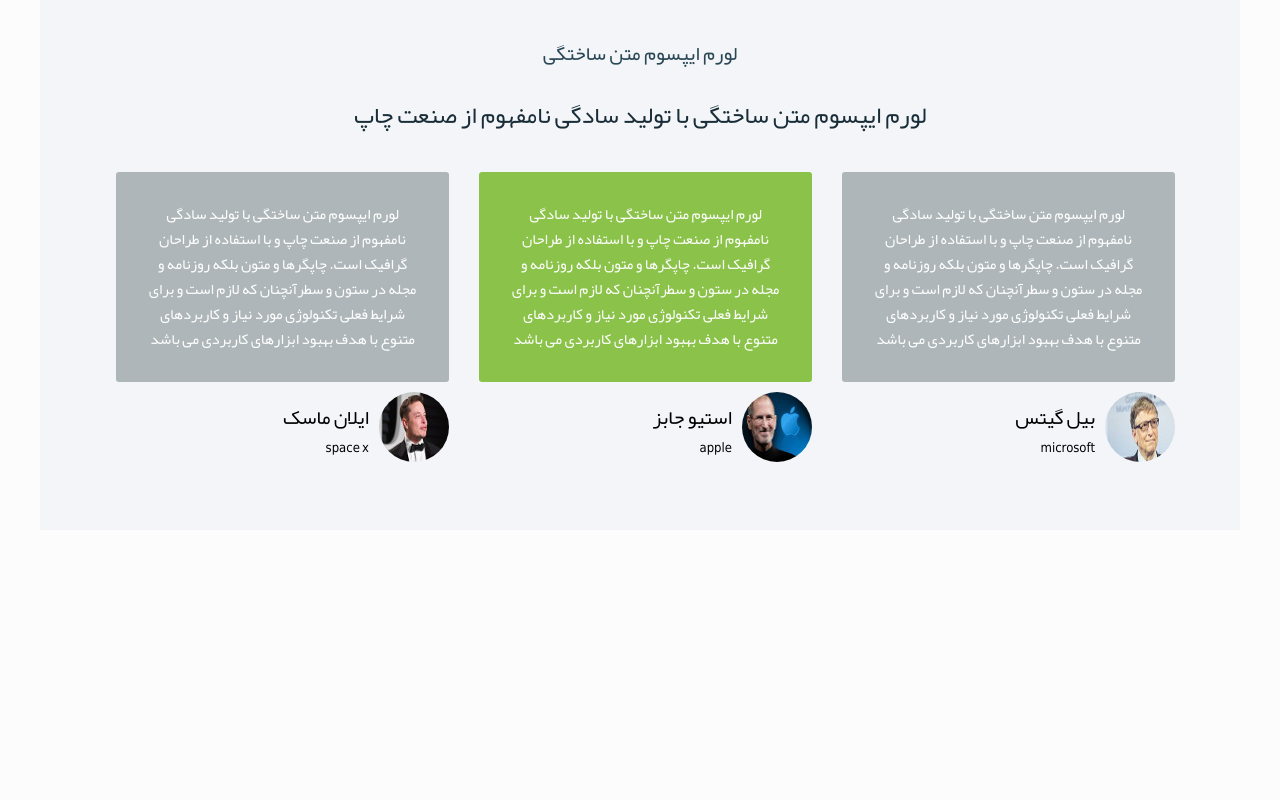
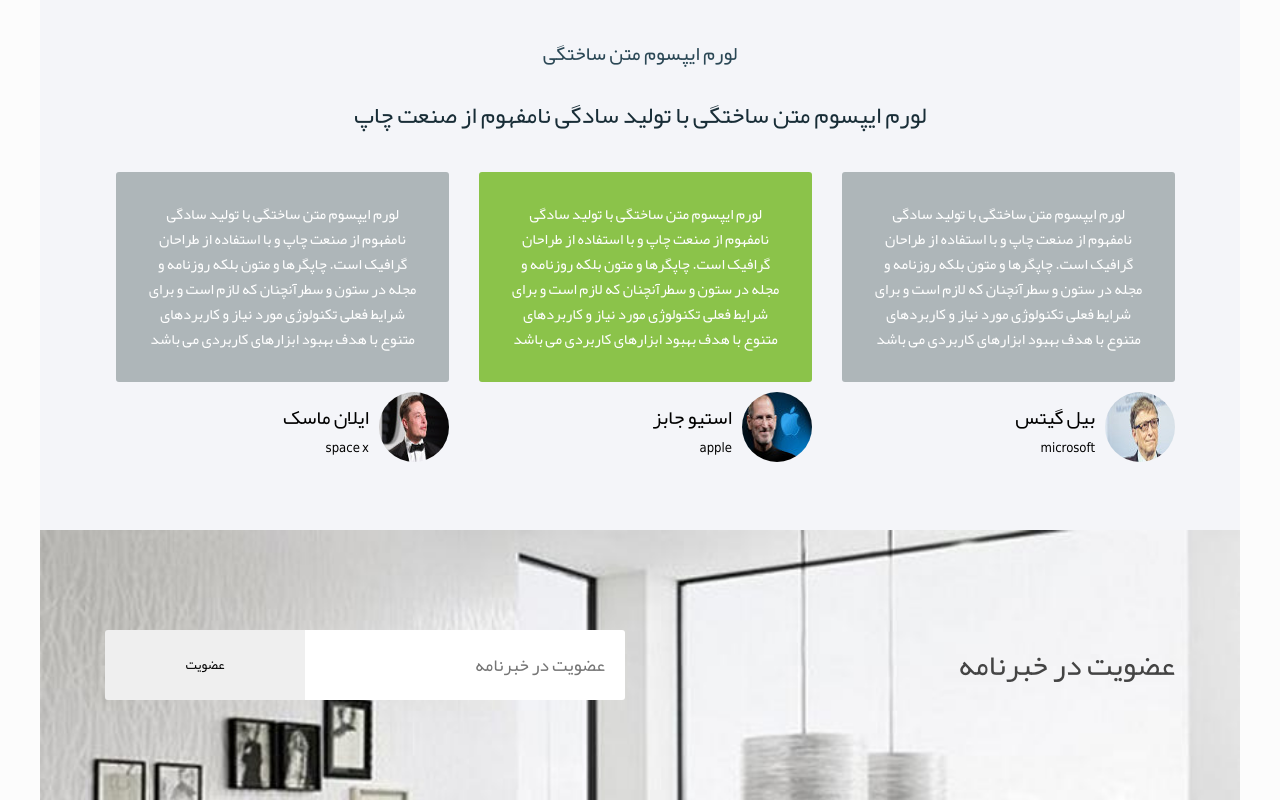
Before and after one commit to keyhan-va/html_first_project, a plain HTML site: page index.html in a window 1280 px wide. Shown: the part 1174-1974 px from the top of the page. Before the commit the page ends 1704 px from the top, so only its background shows below. Drawn offline with Linux system fonts and the light colour scheme.

Commit message:
complete submit in newsletter

```diff
--- a/index.html
+++ b/index.html
@@ -163,6 +163,24 @@
       </div>
 
     </div>
+
+    <div id=newsletter>
+      <div class="newsletter">
+        <div class="container">
+          <div class="half">
+            <div class="title_newsletter">
+              عضویت در خبرنامه
+            </div>
+          </div>
+          <div class="half">
+            <form action="">
+              <input type="text" placeholder="عضویت در خبرنامه" >
+              <input type="submit" value="عضویت">
+            </form>
+          </div>
+        </div>
+      </div>
+    </div>
   </div>
 
 </body>
--- a/style.css
+++ b/style.css
@@ -64,7 +64,11 @@ body {
   font-size: 14px;
 }
 
-*{
+input, textarea, button, select {
+  font-family: "Yekan";
+}
+
+* {
   box-sizing: border-box;
   -webkit-box-sizing: border-box;
   -moz-box-sizing: border-box;
@@ -93,6 +97,12 @@ a {
   margin: 0 auto;
 }
 
+.half {
+  width: 50%;
+  float: right;
+  padding: 0 15px;
+}
+
 .pull-right {
   float: right;
 }
@@ -101,18 +111,17 @@ a {
   float: left;
 }
 
-
-.area-title{
-	text-align: center;
+.area-title {
+  text-align: center;
 }
 
-.area-title h2{
+.area-title h2 {
   margin-bottom: 10px;
-	font-size: 20px;
+  font-size: 20px;
   color: #2a4755
 }
 
-.area-title p{
+.area-title p {
   font-size: 24px;
   padding: 30px 0;
   color: #182d37;
@@ -166,103 +175,141 @@ a {
 .gallery .gallery-item {
   width: 25%;
   float: right;
-
 }
 
 .gallery .gallery-item img {
-
   float: right;
 }
+
 .team {
   width: 100%;
   float: right;
-	padding: 30px 0;
-	background: #fff;
+  padding: 30px 0;
+  background: #fff;
 }
 
-.team .team-details{
+.team .team-details {
   width: 33.33%;
   float: right;
   padding: 15px;
-
 }
 
-.team .team-details img{
-  float: right;s
-  border-top-left-radius: 3px;
+.team .team-details img {
+  float: right;
+  s border-top-left-radius: 3px;
   border-top-right-radius: 3px;
 }
 
-
-
-.team .team-details .team-content{
+.team .team-details .team-content {
   padding: 25px;
   background: #f4f5f9;
   float: right;
   line-height: 25px;
   border-bottom-left-radius: 3px;
   border-bottom-right-radius: 3px;
-
 }
 
-.team .team-details .team-content h2{
+.team .team-details .team-content h2 {
   margin-bottom: 1opx;
   font-size: 13 px;
   color: #8bc34a;
 }
 
-.team .team-details .team-content p{
+.team .team-details .team-content p {
   text-align: justify;
   font-size: 16px;
   color: #555;
 }
 
-.customer{
+.customer {
   width: 100%;
   float: right;
   padding: 50px 0;
   background: #f4f5f9;
 }
 
-
-.customer .item{
-  width:  33%;
+.customer .item {
+  width: 33%;
   float: right;
   padding: 15px;
   margin-top: 20px auto 0;
   position: relative;
 }
 
-.customer .item .item-text{
+.customer .item .item-text {
   padding: 30px;
   text-align: center;
-  font-size:  15px;
+  font-size: 15px;
   line-height: 25px;
   background: #aeb6b9;
   color: #fff;
   border-radius: 3px;
 }
 
-
-.customer .item .active{
+.customer .item .active {
   background: #8bc34a;
 }
 
-.customer .item .item-info{
+.customer .item .item-info {
   margin: 10px auto;
 }
-.customer .item .item-info img{
+
+.customer .item .item-info img {
   margin-left: 10px;
   border-radius: 50%;
   float: right;
 }
 
-.customer .item .item-info span{
+.customer .item .item-info span {
   display: inline-block;
   padding: 15px 0 0;
   font-size: 13px;
 }
 
-.customer .item .item-info span.name{
+.customer .item .item-info span.name {
   font-size: 20px;
 }
+
+.newsletter {
+  width: 100%;
+  float: right;
+  padding: 100px 0;
+  background: url(images/newsletter.jpg);
+  background-size: cover;
+  color: #444;
+}
+
+.newsletter .title_newsletter {
+  margin: 20px auto 0;
+  font-size: 30px;
+}
+
+.newsletter input[type="text"] {
+  width: 320px;
+  height: 70px;
+  float: right;
+  padding: 20px;
+  border: 0;
+  font-size: 18px;
+  border-top-right-radius: 3px;
+  border-bottom-right-radius: 3px;
+}
+
+.newsletter input[type="text"]:focus {
+  outline: 0;
+}
+
+.newsletter input[type="submit"] {
+  width: 200px;
+  height: 70px;
+  float: left;
+  padding: 20px;
+  border: 0;
+  border-top-left-radius: 3px;
+  border-bottom-left-radius: 3px;
+  cursor: pointer;
+}
+
+.newsletter input[type="submit"]:hover{
+  background: #8bc34a;
+}
```
Also changed, not shown: images/newsletter.jpg (added).
